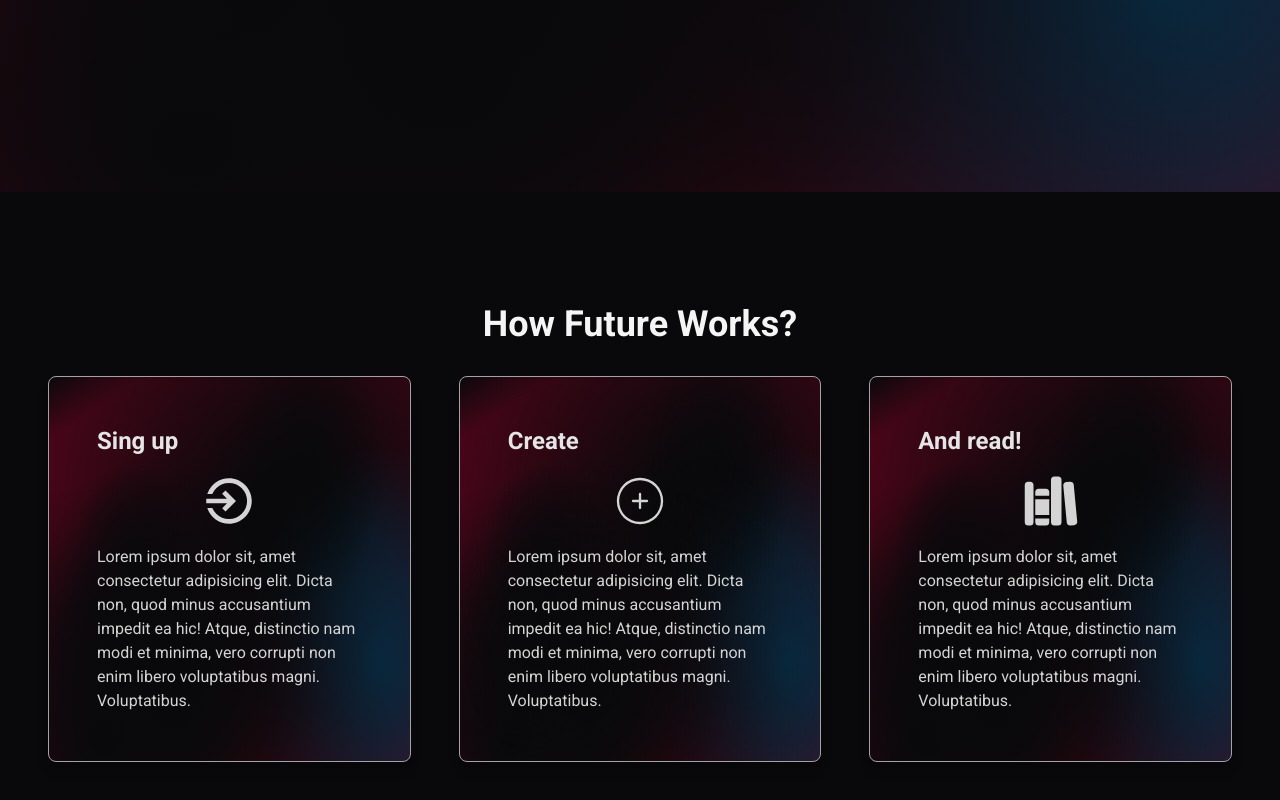
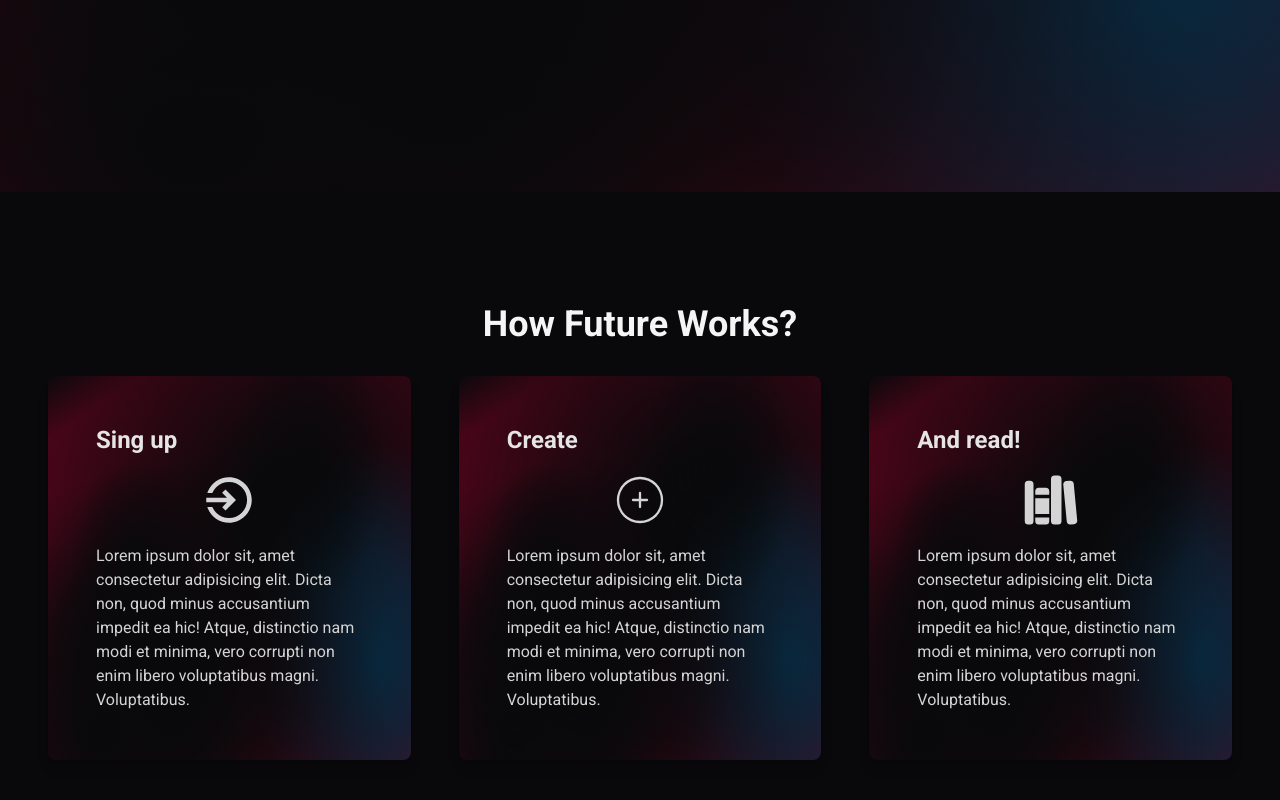
Before and after one commit to pawelek7k/future, a Next.js app: page / in a window 1280 px wide. Shown: the part 608-1408 px from the top of the page. Built offline with nearby package versions, Linux system fonts and the light colour scheme; a web font is replaced by a local one.

Commit message:
Update Features.tsx

```diff
--- a/app/components/landing/Features.tsx
+++ b/app/components/landing/Features.tsx
@@ -11,7 +11,7 @@ export const Features = () => {
         </h2>
       </div>
       <ul className="flex gap-12">
-        <li className="border border-neutral-400 p-12 rounded-lg bg-hero-bg shadow-lg">
+        <li className=" p-12 rounded-lg bg-hero-bg shadow-lg">
           <div>
             <h3 className="text-neutral-200 font-semibold text-2xl">Sing up</h3>
             <div className="flex items-center justify-center p-4">
@@ -25,7 +25,7 @@ export const Features = () => {
             </p>
           </div>
         </li>
-        <li className="border border-neutral-400 p-12 rounded-lg bg-hero-bg shadow-lg">
+        <li className=" p-12 rounded-lg bg-hero-bg shadow-lg">
           <div>
             {" "}
             <h3 className="text-neutral-200 font-semibold text-2xl">Create</h3>
@@ -40,7 +40,7 @@ export const Features = () => {
             </p>
           </div>
         </li>
-        <li className="border border-neutral-400 p-12 rounded-lg bg-hero-bg shadow-lg">
+        <li className=" p-12 rounded-lg bg-hero-bg shadow-lg">
           <div>
             <h3 className="text-neutral-200 font-semibold text-2xl">
               And read!
```
